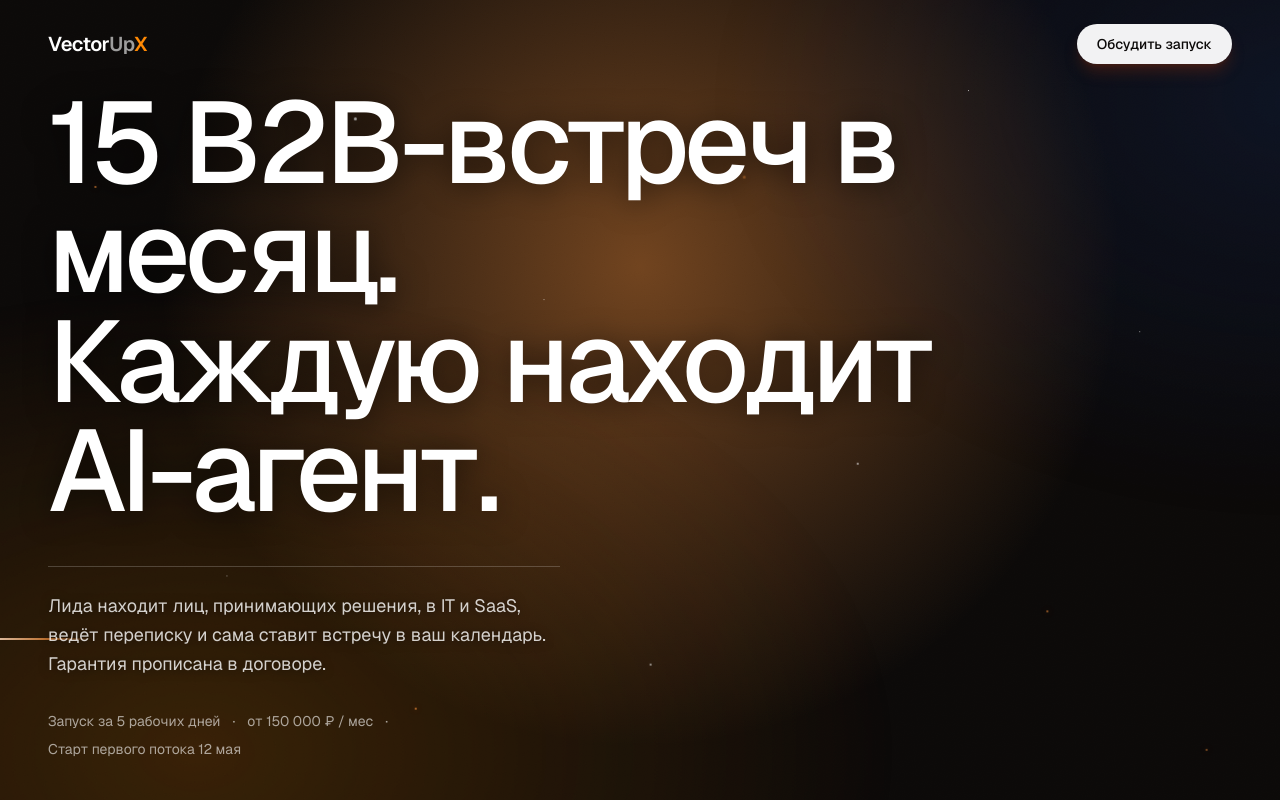
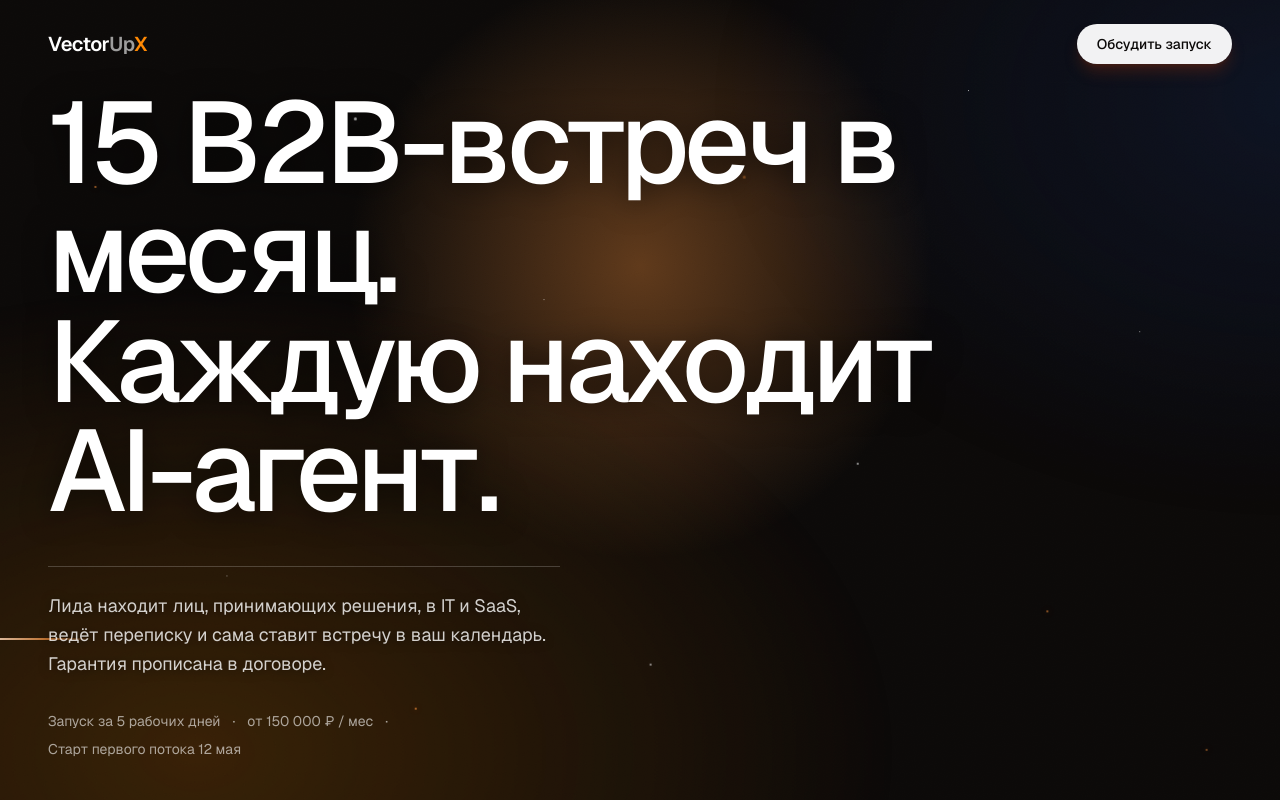
Before and after one commit to MenaeX/vectorupx, a Next.js app: page / in a window 1280 px wide. Shown: the top 800 px of the page. Built offline with nearby package versions, Linux system fonts and the light colour scheme.

Commit message:
Spotlight: shrink to 450px (was 800px, too dominating)

```diff
--- a/src/app/Spotlight.tsx
+++ b/src/app/Spotlight.tsx
@@ -51,12 +51,12 @@ export function Spotlight() {
       className="absolute inset-0 -z-10 overflow-hidden bg-stone-950"
       style={initial}
     >
-      {/* Курсорный спотлайт — ярче и больше, чтобы реально было видно */}
+      {/* Курсорный спотлайт — компактный «фонарик», не «прожектор» */}
       <div
         className="absolute inset-0"
         style={{
           background:
-            "radial-gradient(circle 800px at var(--mx) var(--my), rgba(251, 146, 60, 0.42), transparent 60%)",
+            "radial-gradient(circle 450px at var(--mx) var(--my), rgba(251, 146, 60, 0.35), transparent 65%)",
         }}
       />
 
```
